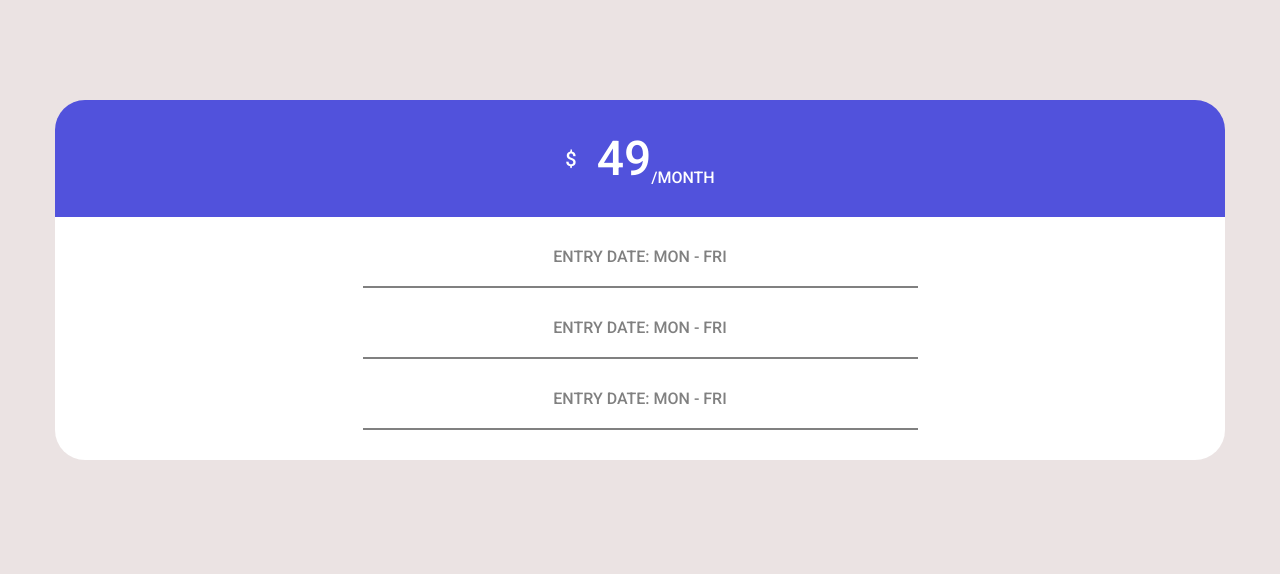
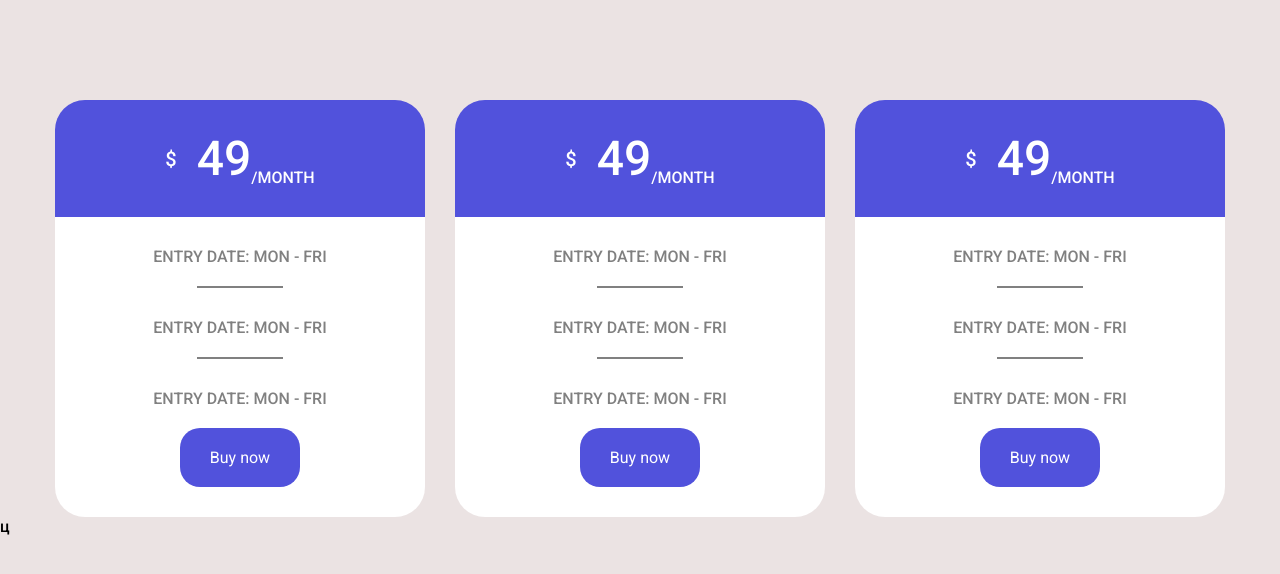
Before and after one commit to KryvniakMarko/Practice-Decorative-Elements-Cards, a plain HTML site: page index.html in a window 1280 px wide. Drawn offline with Linux system fonts and the light colour scheme.

Commit message:
add card button and 2 new card-item

```diff
--- a/css/styles.css
+++ b/css/styles.css
@@ -23,8 +23,14 @@ body {
     margin-top: 100px;
 }
 
+.cards-home-list{
+    display: flex;
+    gap: 30px;
+}
+
 
 .cards-home-item {
+    flex: 0 1 calc((100% - 30px * 2) / 3);
     border-radius: 30px;
     overflow: hidden;
 }
@@ -57,6 +63,11 @@ align-items: center;
 .card-body {
     background-color: var(--white-color);
     padding: 30px;
+    display: flex;
+    flex-direction: column;
+    gap: 50px;
+    align-items: center;
+
 }
 .cards-home-body {
 
@@ -82,3 +93,14 @@ height: 2px;
 width: 50%;
 background-color: var(--grey-color);
 }
+.cards-home-button {
+    background-color: var(--blue-color);
+    color: var(--white-color);
+    padding: 20px 30px;
+    border-radius: 20px;
+    transition: 0.3s ease 0s ;
+}
+
+.cards-home-button:hover {
+    background-color: var(--hover-blue-color);
+}
--- a/index.html
+++ b/index.html
@@ -41,7 +41,69 @@
                                     <p class="card-body-text">
                                         Entry date: mon - fri
                                     </p>
+                                    <button class="cards-home-button">Buy now</button>
+                                </li>
+                            </ul>
+                        </div>
+                    </li>
+                    <li class="cards-home-item">
+                        <div class="cards-home-head card-head">
+                            <div class="cards-head-currency">$</div>
+                            <div class="cards-head-value">
+                            <div class="cards-head-number">49</div>
+                            <div class="cards-head-period">/month</div>
+                        </div>
+                        </div>
+                        <div class="cards-home-body card-body">
+                            <ul class="card-body-dates">
+                                <li class="card-body-date">
+                                    <p class="card-body-text">
+                                        Entry date: mon - fri
+                                    </p>
                                     <hr class="card-body-line" />
+                                </li>
+                                <li class="card-body-date">
+                                    <p class="card-body-text">
+                                        Entry date: mon - fri
+                                    </p>
+                                    <hr class="card-body-line" />
+                                </li>
+                                <li class="card-body-date">
+                                    <p class="card-body-text">
+                                        Entry date: mon - fri
+                                    </p>
+                                    <button class="cards-home-button">Buy now</button>
+                                </li>
+                            </ul>
+                        </div>
+                    </li>
+                    <li class="cards-home-item">
+                        <div class="cards-home-head card-head">
+                            <div class="cards-head-currency">$</div>
+                            <div class="cards-head-value">
+                            <div class="cards-head-number">49</div>
+                            <div class="cards-head-period">/month</div>
+                        </div>
+                        </div>
+                        <div class="cards-home-body card-body">
+                            <ul class="card-body-dates">
+                                <li class="card-body-date">
+                                    <p class="card-body-text">
+                                        Entry date: mon - fri
+                                    </p>
+                                    <hr class="card-body-line" />
+                                </li>
+                                <li class="card-body-date">
+                                    <p class="card-body-text">
+                                        Entry date: mon - fri
+                                    </p>
+                                    <hr class="card-body-line" />
+                                </li>
+                                <li class="card-body-date">
+                                    <p class="card-body-text">
+                                        Entry date: mon - fri
+                                    </p>
+                                    <button class="cards-home-button">Buy now</button>
                                 </li>
                             </ul>
                         </div>
@@ -51,4 +113,4 @@
         </section>
     </main>
 </body>
-</html>
+</html>ц
```
